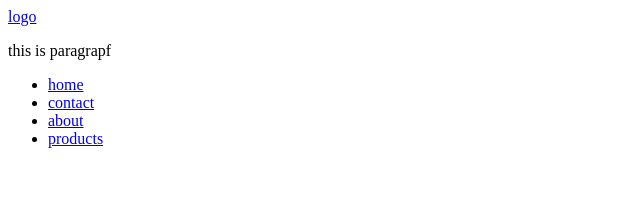
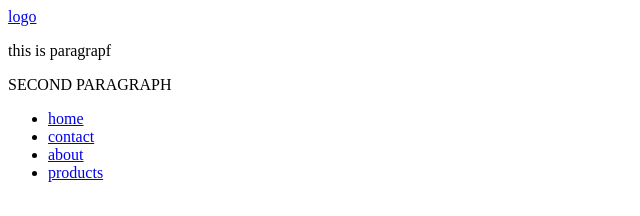
Before and after one commit to MateJikia/positioning-lesson, a plain HTML site: page index.html in a window 1280 px wide. Shown: the whole page, without its empty margins (0-640 px from the left). Drawn offline with Linux system fonts and the light colour scheme.

Commit message:
SEC.PARAGRAPH

```diff
--- a/index.html
+++ b/index.html
@@ -11,6 +11,7 @@
             <a href="#" class="logo">logo</a>
             <nav class="navbar">
                 <p>this is paragrapf</p>
+                <P>SECOND PARAGRAPH</P>
                 <ul>
                     <li>
                         <a href="#">home</a>
```
